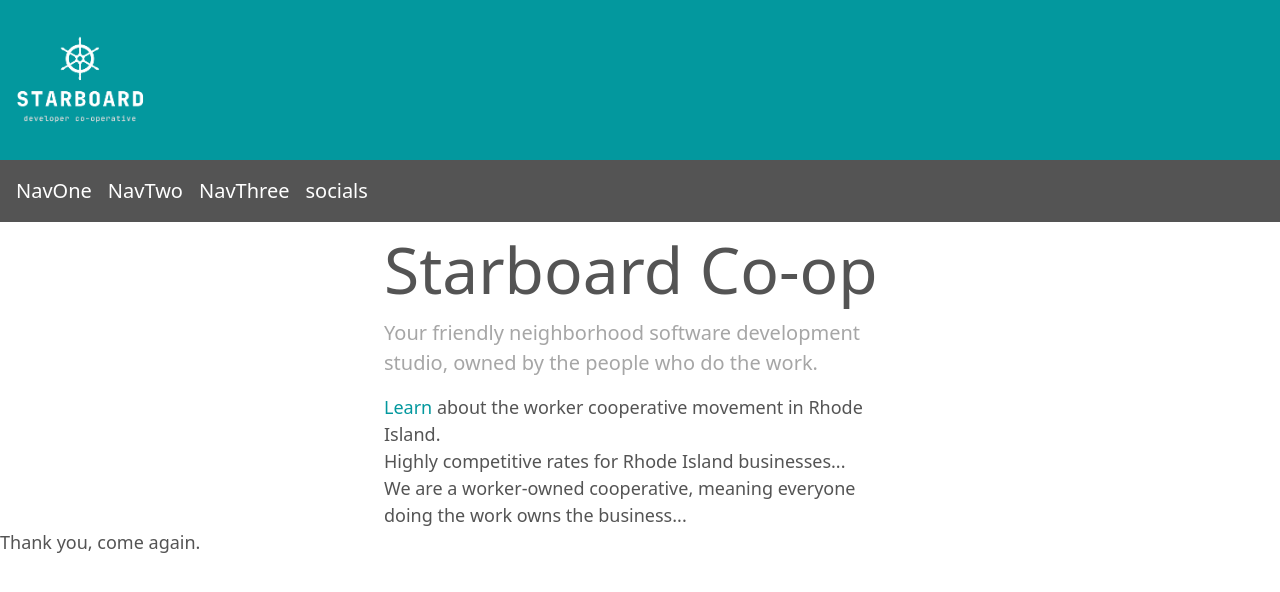
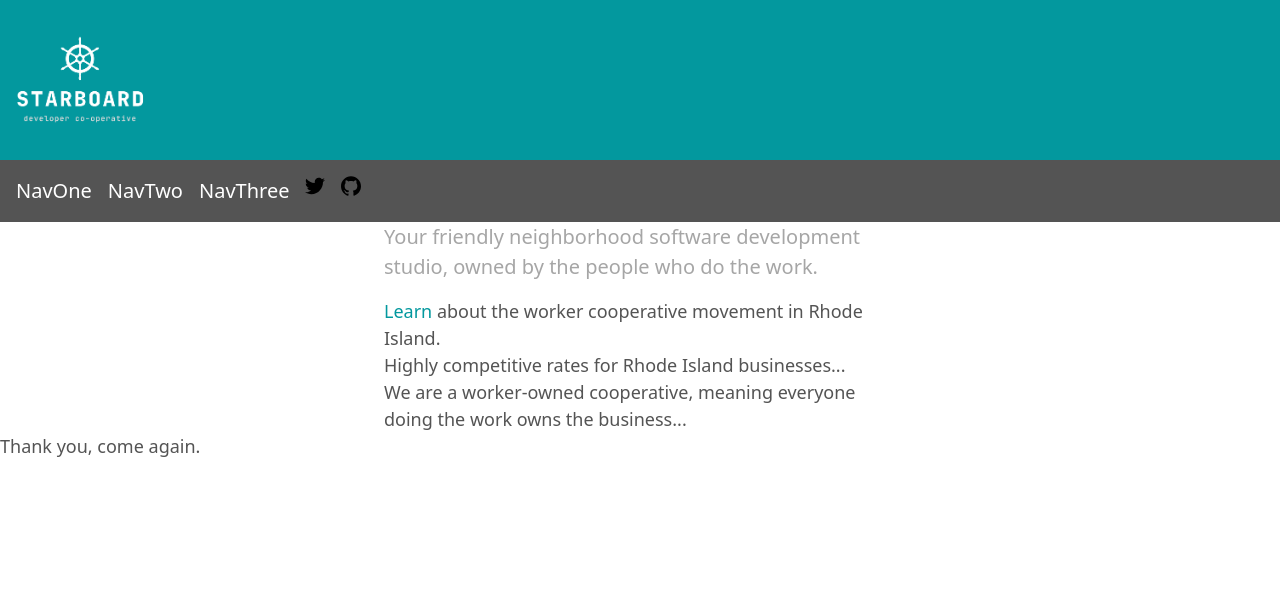
Before and after one commit to starboardcoop/starboardcoop, a Next.js app: page / in a window 1280 px wide. Shown: the top 592 px of the page. Built offline with nearby package versions, Linux system fonts and the light colour scheme.

Commit message:
Header work and svgs

```diff
--- a/components/Header.js
+++ b/components/Header.js
@@ -14,7 +14,10 @@ const Header = () => (
                 <Link href="/"><a className="mr-4">NavTwo</a></Link>
                 <Link href="/"><a className="mr-4">NavThree</a></Link>
             </div>
-            <div>socials</div>
+            <div className="flex">
+                <a className="mr-4" href="/#twitter"><img width="20px" src="/twitter.svg" /></a>
+                <a className="mr-4" href="/#github"><img width="20px" src="/github.svg" /></a>
+            </div>
         </nav>
     </header>
 )
--- a/pages/index.js
+++ b/pages/index.js
@@ -11,7 +11,6 @@ const Home = () => (
     <Header />
     <main className="sm:max-w-full md:w-1/2 lg:w-2/5 sm:mx-3 md:mx-auto lg:mx-auto">
       <Section>
-        <h1 className="text-gray-dark text-6xl">Starboard Co-op</h1>
         <h2 className="text-gray-light text-xl">Your friendly neighborhood software development studio, owned by the people who do the work.</h2>
         <p className="mt-4">
           <a className="text-primary" href="https://riceo.org/learn">Learn</a> about the worker cooperative movement in Rhode Island.
```
Also changed, not shown: public/github.svg (added), public/twitter.svg (added).
